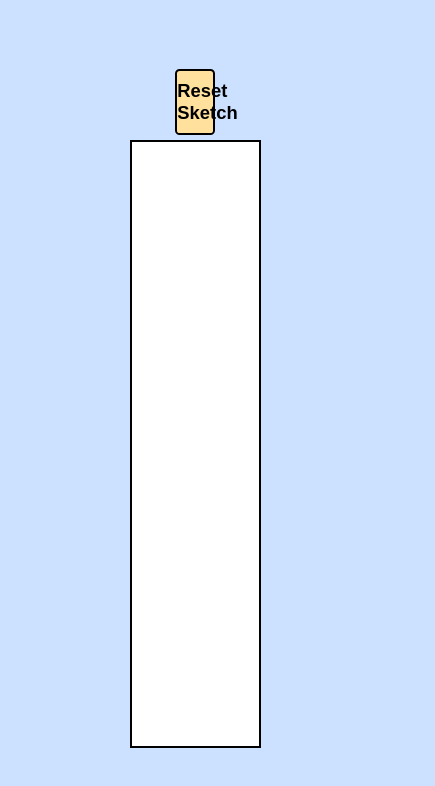
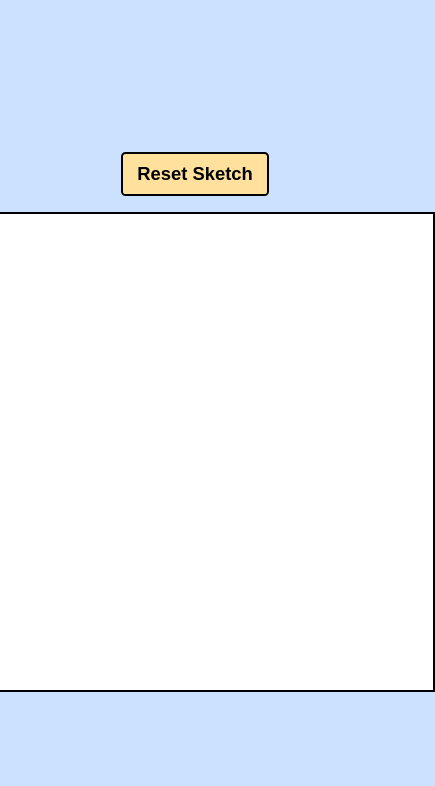
Before and after one commit to Zach39908/Etch-a-Sketch, a plain HTML site: page index.html in a window 390 px wide. Shown: the whole page, 435 px wide, since content can reach past the window. Drawn offline with Linux system fonts and the light colour scheme.

Commit message:
Add better responsive layout for computer screens
Use css media queries and slight adjustments to element sizing to make
the sketchbook better formated for shrinked screens.

Don't consider mobile device responsiveness for this commit, can focus
on that in the future if touchscreen functionality is added.

```diff
--- a/etchASketch.js
+++ b/etchASketch.js
@@ -1,16 +1,16 @@
 // Etch-a-Sketch Javascript File
 // started: 7/31/2022
 
-const gridContainer = document.querySelector('.container');
+const gridContainer = document.querySelector('#container');
 
 function setDivs() {
     const bgColors = [];
-    for(let i = 1; i < 11; i++) {
-        let shadeValue = 255 - (255 * 0.1) * i
+    for(let i = 0; i < 11; i++) {
+        let shadeValue = 255 - (255 * 0.1) * i;
         bgColors.push(`rgb(${shadeValue}, ${shadeValue}, ${shadeValue})`);
     }
 
-    const gridDivs = document.querySelectorAll('.container > div');
+    const gridDivs = document.querySelectorAll('#container > div');
     gridDivs.forEach(div => {
         let i = 1;
         div.addEventListener('mouseover', () => {
@@ -36,14 +36,12 @@ function fillGrid(size) {
 const resetButton = document.querySelector('.resetBtn');
 resetButton.addEventListener('click', () => {
     let gridSize;
-
     while(true) {
         gridSize = prompt('Enter the Sketchbook Size', '16');
-
         if(isNaN(gridSize))
             alert('Invalid Input: Not a Number');
         else if(gridSize > 100 || gridSize < 0)
-            alert('Invalid Input: Must be Within 0-100')
+            alert('Invalid Input: Must be Within 0-100');
         else
             break;
     }
--- a/index.html
+++ b/index.html
@@ -10,6 +10,6 @@
 </head>
 <body>
     <button class="resetBtn">Reset Sketch</button>
-    <div class="container"></div>
+    <div id="container"></div>
 </body>
 </html>
--- a/style.css
+++ b/style.css
@@ -10,26 +10,33 @@ Etch-a-Sketch
 }
 
 body {
-    padding: 4em;
+    margin: 0;
     height: 100vh;
-    margin: 0;
     display: flex;
-    flex-flow: column;
+    gap: 1em;
+    flex-direction: column;
     align-items: center;
+    justify-content: center;
     background-color: rgb(204, 224, 255);
 }
 
-.container {
+#container {
     display: grid;
-    height: 85%;
-    width: 50%;
+    width: 30em;
+    height: 30em;
     background-color: white;
     border: 2px solid black;
 }
 
+@media (min-width: 50em) {
+    #container {
+        width: 50%;
+        height: 80%;
+    }
+}
+
 button {
-    width: min(15em, 15%);
-    margin: 0.25em;
+    width: max(8em, 15%);
     padding: 0.5em 0;
     font-size: 1.15rem;
     font-weight: 700;
@@ -42,6 +49,6 @@ button {
 button:hover {
     cursor: pointer;
     color: white;
-    background-color: rgb(189, 85, 0);
-    border: 2px solid white;
+    background-color: rgb(180, 81, 0);
+    border: 2px solid rgb(204, 224, 255);
 }
```
Also changed, not shown: 1 other file.
